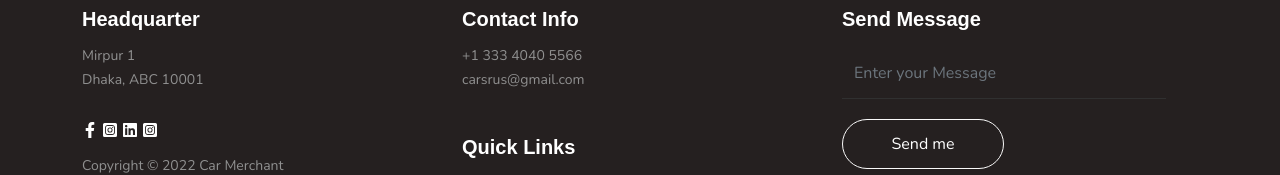
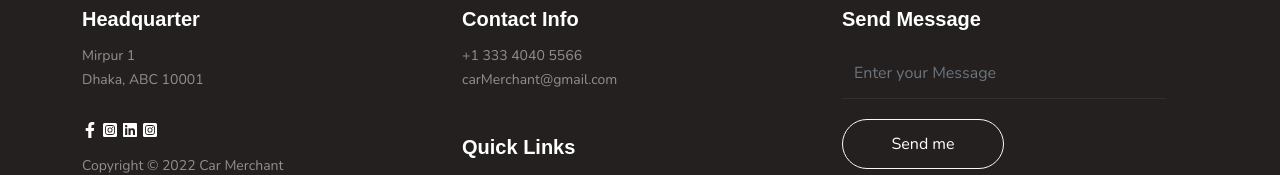
Before and after one commit to ShahriarPriyo/Warehouse-Management-Client-Side, a React (Create React App) app: page / in a window 1280 px wide. Shown: the part 2613-2788 px from the top of the page. Built offline with nearby package versions, Linux system fonts and the light colour scheme; no server answers; the HTML template or start-up script is replaced by a standard one; a web font is replaced by a local one.

Commit message:
email updated

```diff
--- a/src/Components/Footer/Footer.js
+++ b/src/Components/Footer/Footer.js
@@ -40,7 +40,7 @@ const Footer = () => {
                                 <address>
                                     <p>+1 333 4040 5566</p>
                                     <p>
-                                        <a href="mailto:contact@company.com">carsrus@gmail.com</a>
+                                        <a href="mailto:contact@company.com">carMerchant@gmail.com</a>
                                     </p>
                                 </address>
 
```
